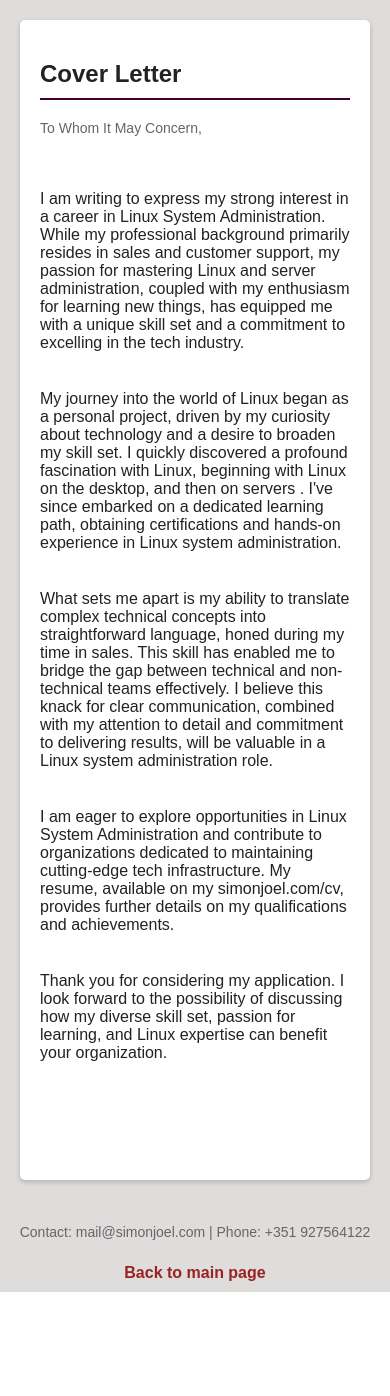
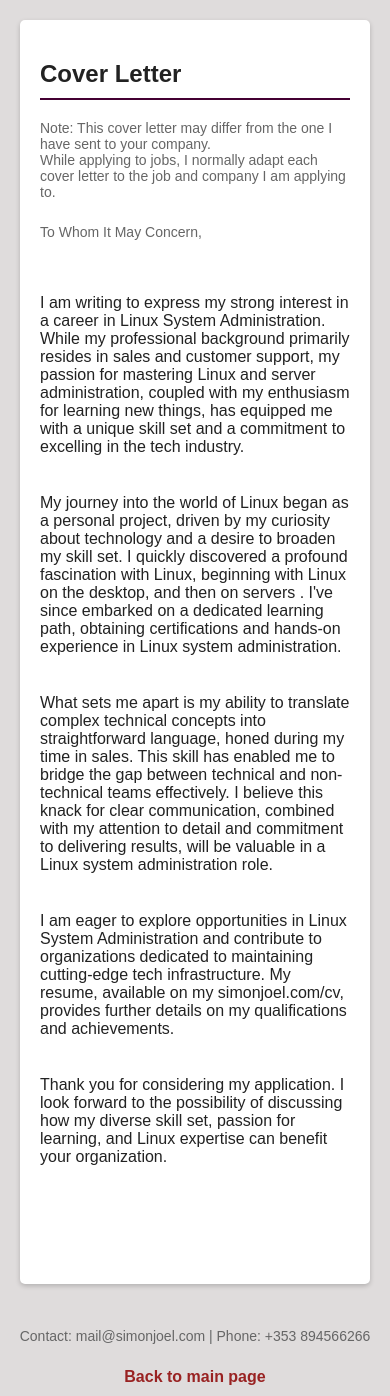
Before and after one commit to SimonJoelWarkentin/simonjoel, a PHP site: page /cover_letter.html in a window 390 px wide. Shown: the part 231-1627 px from the top of the page. Before the commit the page ends 1523 px from the top, so only its background shows below. Run offline with PHP 8.4, Linux system fonts and the light colour scheme.

Commit message:
updated phone number again on places I forgot before

```diff
--- a/cover_letter.html
+++ b/cover_letter.html
@@ -23,6 +23,7 @@
 </header>
 <section class="work-experiences">
     <h2>Cover Letter</h2>
+    <p>Note: This cover letter may differ from the one I have sent to your company.<br>While applying to jobs, I normally adapt each cover letter to the job and company I am applying to.</p>
     <div>
         <p class="letter">
 To Whom It May Concern,
@@ -44,7 +45,7 @@ Thank you for considering my application. I look forward to the possibility of d
 </section>
 
     <footer>
-        <p>Contact: mail@simonjoel.com | Phone: +351 927564122</p>
+        <p>Contact: mail@simonjoel.com | Phone: +353 894566266</p>
         <a href="index.php">Back to main page</a>
     </footer>
 
--- a/hire_me.php
+++ b/hire_me.php
@@ -47,7 +47,7 @@
             <h2>Contact Me:</h2>
             <b>Please feel free to contact me through any of these channels:</b>
             <p>Email: <a href="mailto:mail@simonjoel.com">mail@simonjoel.com</a></p>
-	    <p>Phone: <a href="tel:+351927564122">+351 927564122</a> (Whatsapp)</p>
+	    <p>Phone: <a href="tel:+353894566266">+353 894566266</a> (Whatsapp)</p>
 	    <p>LinkedIn: <a href="https://linkedin.com/in/simon-joel-warkentin-a9a1aa280">Simon Joel Warkentin</a></p>
 	    <hr>
 	</section>
```
